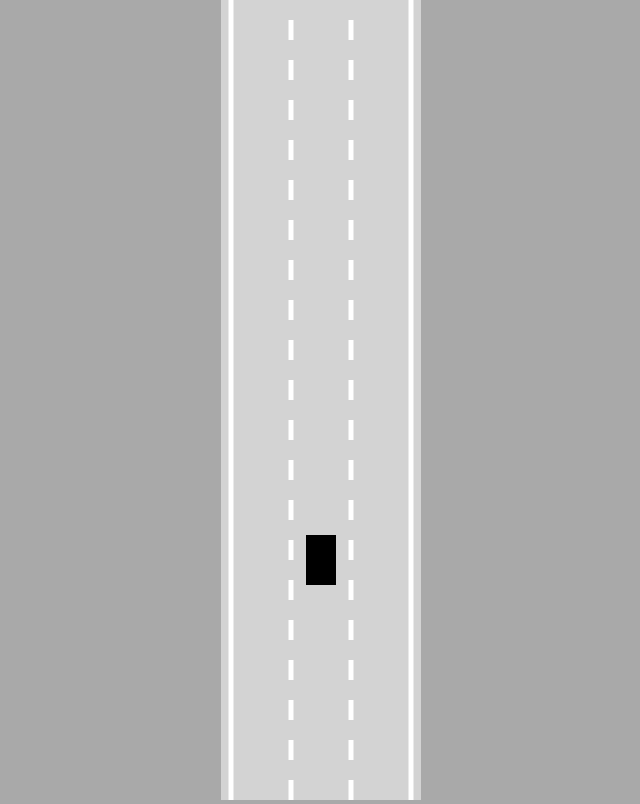
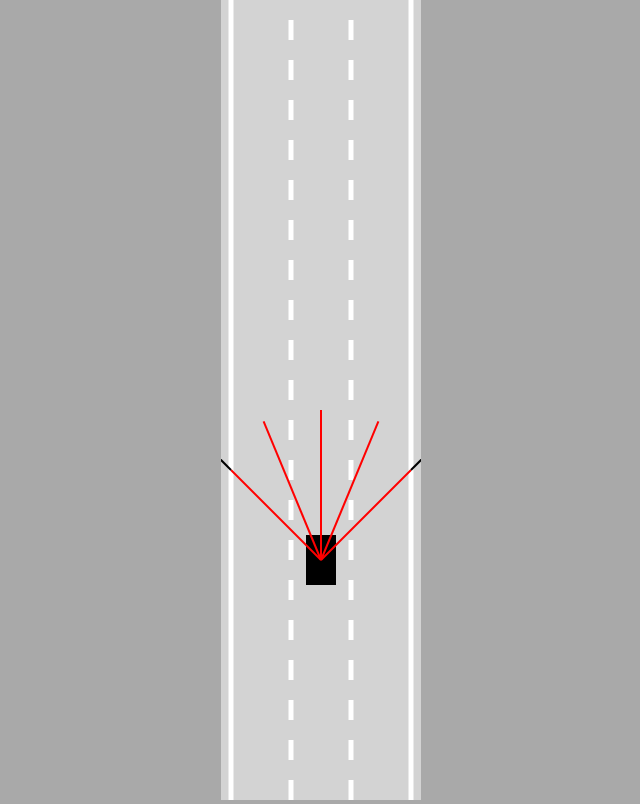
Before and after one commit to niklasfulle/Self-Driving-Car, a plain HTML site: page index.html in a window 1280 px wide. Shown: the whole page, without its empty margins (319-959 px from the left). Drawn offline with Linux system fonts and the light colour scheme.

Commit message:
added sensors and collision detection

```diff
--- a/car.js
+++ b/car.js
@@ -10,12 +10,63 @@ class Car {
     this.maxSpeed = 3;
     this.friction = 0.05;
     this.angle = 0;
+    this.damage = false;
 
+    this.sensor = new Sensor(this);
     this.controls = new Controls();
   }
 
-  update() {
-    this.#move();
+  update(roadBorders) {
+    if (!this.damage) {
+      this.#move();
+      this.polygon = this.#createPolygon();
+      this.damage = this.#assessDamage(roadBorders);
+    }
+    this.sensor.update(roadBorders);
+  }
+
+  #assessDamage(roadBorders) {
+    for (let i = 0; i < roadBorders.length; i++) {
+      if (polysIntersect(this.polygon, roadBorders[i])) {
+        return true;
+      }
+    }
+    return false;
+  }
+
+  /**
+   * createPolygon - Creates the polygon of the car
+   * @returns {Array} Array of points
+   */
+  #createPolygon() {
+    const points = [];
+    const rad = Math.hypot(this.width, this.height) / 2;
+    const alpha = Math.atan2(this.width, this.height);
+
+    // top right point
+    points.push({
+      x: this.x - Math.sin(this.angle - alpha) * rad,
+      y: this.y - Math.cos(this.angle - alpha) * rad,
+    });
+
+    // top left point
+    points.push({
+      x: this.x - Math.sin(this.angle + alpha) * rad,
+      y: this.y - Math.cos(this.angle + alpha) * rad,
+    });
+
+    // bottom left point
+    points.push({
+      x: this.x - Math.sin(Math.PI + this.angle - alpha) * rad,
+      y: this.y - Math.cos(Math.PI + this.angle - alpha) * rad,
+    });
+
+    // bottom right point
+    points.push({
+      x: this.x - Math.sin(Math.PI + this.angle + alpha) * rad,
+      y: this.y - Math.cos(Math.PI + this.angle + alpha) * rad,
+    });
+    return points;
   }
 
   #move() {
@@ -39,35 +90,37 @@ class Car {
     if (this.speed < 0) {
       this.speed += this.friction;
     }
-
     if (Math.abs(this.speed) < this.friction) {
       this.speed = 0;
     }
 
     if (this.speed != 0) {
       const flip = this.speed > 0 ? 1 : -1;
+      if (this.controls.left) {
+        this.angle += 0.03 * flip;
+      }
       if (this.controls.right) {
         this.angle -= 0.03 * flip;
       }
-
-      if (this.controls.left) {
-        this.angle += 0.03 * flip;
-      }
     }
 
-    this.x -= this.speed * Math.sin(this.angle);
-    this.y -= this.speed * Math.cos(this.angle);
+    this.x -= Math.sin(this.angle) * this.speed;
+    this.y -= Math.cos(this.angle) * this.speed;
   }
 
   draw(ctx) {
-    ctx.save();
-    ctx.translate(this.x, this.y);
-    ctx.rotate(-this.angle);
-
+    if (this.damage) {
+      ctx.fillStyle = "red";
+    } else {
+      ctx.fillStyle = "black";
+    }
     ctx.beginPath();
-    ctx.rect(-this.width / 2, -this.height / 2, this.width, this.height);
+    ctx.moveTo(this.polygon[0].x, this.polygon[0].y);
+    for (let i = 1; i < this.polygon.length; i++) {
+      ctx.lineTo(this.polygon[i].x, this.polygon[i].y);
+    }
     ctx.fill();
 
-    ctx.restore();
+    this.sensor.draw(ctx);
   }
 }
--- a/controls.js
+++ b/controls.js
@@ -1,9 +1,9 @@
 class Controls {
   constructor() {
     this.forward = false;
+    this.left = false;
     this.right = false;
     this.reverse = false;
-    this.left = false;
 
     this.#addKeyboardListeners();
   }
@@ -11,34 +11,33 @@ class Controls {
   #addKeyboardListeners() {
     document.onkeydown = (event) => {
       switch (event.key) {
-        case "ArrowUp":
-          this.forward = true;
+        case "ArrowLeft":
+          this.left = true;
           break;
         case "ArrowRight":
           this.right = true;
           break;
+        case "ArrowUp":
+          this.forward = true;
+          break;
         case "ArrowDown":
           this.reverse = true;
           break;
-        case "ArrowLeft":
-          this.left = true;
-          break;
       }
     };
-
     document.onkeyup = (event) => {
       switch (event.key) {
-        case "ArrowUp":
-          this.forward = false;
+        case "ArrowLeft":
+          this.left = false;
           break;
         case "ArrowRight":
           this.right = false;
           break;
+        case "ArrowUp":
+          this.forward = false;
+          break;
         case "ArrowDown":
           this.reverse = false;
-          break;
-        case "ArrowLeft":
-          this.left = false;
           break;
       }
     };
--- a/index.html
+++ b/index.html
@@ -8,6 +8,7 @@
   </head>
   <body>
     <canvas id="myCanvas"></canvas>
+    <script src="sensor.js"></script>
     <script src="utils.js"></script>
     <script src="road.js"></script>
     <script src="controls.js"></script>
--- a/main.js
+++ b/main.js
@@ -8,7 +8,7 @@ const car = new Car(road.getLaneCenter(1), 100, 30, 50);
 animate();
 
 function animate() {
-  car.update();
+  car.update(road.borders);
 
   canvas.height = window.innerHeight;
 
--- /dev/null
+++ b/sensor.js
@@ -0,0 +1,79 @@
+class Sensor {
+  constructor(car) {
+    this.car = car;
+    this.rayCount = 5;
+    this.rayLength = 150;
+    this.raySpread = Math.PI / 2;
+
+    this.rays = [];
+    this.readings = [];
+  }
+
+  update(roadBorders) {
+    this.#castRays();
+    this.readings = [];
+    for (let i = 0; i < this.rays.length; i++) {
+      this.readings.push(this.#getReading(this.rays[i], roadBorders));
+    }
+  }
+
+  #getReading(ray, roadBorders) {
+    let touches = [];
+
+    for (let i = 0; i < roadBorders.length; i++) {
+      const touch = getIntersection(ray[0], ray[1], roadBorders[i][0], roadBorders[i][1]);
+      if (touch) {
+        touches.push(touch);
+      }
+    }
+
+    if (touches.length == 0) {
+      return null;
+    } else {
+      const offset = touches.map((e) => e.offset);
+      const minOffset = Math.min(...offset);
+      return touches.find((e) => e.offset == minOffset);
+    }
+  }
+
+  #castRays() {
+    this.rays = [];
+    for (let i = 0; i < this.rayCount; i++) {
+      const rayAngle =
+        this.car.angle +
+        lerp(
+          this.raySpread / 2,
+          -this.raySpread / 2,
+          this.rayCount == 1 ? 0.5 : i / (this.rayCount - 1)
+        );
+      const start = { x: this.car.x, y: this.car.y };
+      const end = {
+        x: this.car.x - Math.sin(rayAngle) * this.rayLength,
+        y: this.car.y - Math.cos(rayAngle) * this.rayLength,
+      };
+      this.rays.push([start, end]);
+    }
+  }
+
+  draw(ctx) {
+    for (let i = 0; i < this.rayCount; i++) {
+      let end = this.rays[i][1];
+      if (this.readings[i]) {
+        end = this.readings[i];
+      }
+      ctx.beginPath();
+      ctx.lineWidth = 2;
+      ctx.strokeStyle = "red";
+      ctx.moveTo(this.rays[i][0].x, this.rays[i][0].y);
+      ctx.lineTo(end.x, end.y);
+      ctx.stroke();
+
+      ctx.beginPath();
+      ctx.lineWidth = 2;
+      ctx.strokeStyle = "black";
+      ctx.moveTo(this.rays[i][1].x, this.rays[i][1].y);
+      ctx.lineTo(end.x, end.y);
+      ctx.stroke();
+    }
+  }
+}
--- a/utils.js
+++ b/utils.js
@@ -1,3 +1,40 @@
 function lerp(x1, x2, t) {
   return x1 + (x2 - x1) * t;
 }
+
+function getIntersection(A, B, C, D) {
+  const tTop = (D.x - C.x) * (A.y - C.y) - (D.y - C.y) * (A.x - C.x);
+  const uTop = (C.y - A.y) * (A.x - B.x) - (C.x - A.x) * (A.y - B.y);
+  const bottom = (D.y - C.y) * (B.x - A.x) - (D.x - C.x) * (B.y - A.y);
+
+  if (bottom != 0) {
+    const t = tTop / bottom;
+    const u = uTop / bottom;
+    if (t >= 0 && t <= 1 && u >= 0 && u <= 1) {
+      return {
+        x: lerp(A.x, B.x, t),
+        y: lerp(A.y, B.y, t),
+        offset: t,
+      };
+    }
+  }
+
+  return null;
+}
+
+function polysIntersect(poly1, poly2) {
+  for (let i = 0; i < poly1.length; i++) {
+    for (let j = 0; j < poly2.length; j++) {
+      const touch = getIntersection(
+        poly1[i],
+        poly1[(i + 1) % poly1.length],
+        poly2[j],
+        poly2[(j + 1) % poly2.length]
+      );
+      if (touch) {
+        return true;
+      }
+    }
+  }
+  return false;
+}
```
